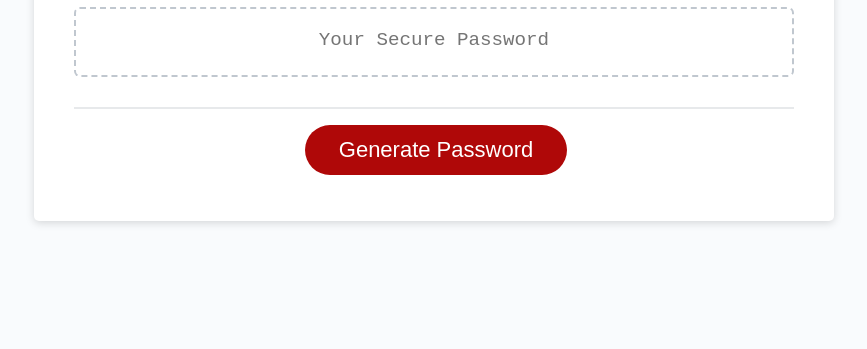
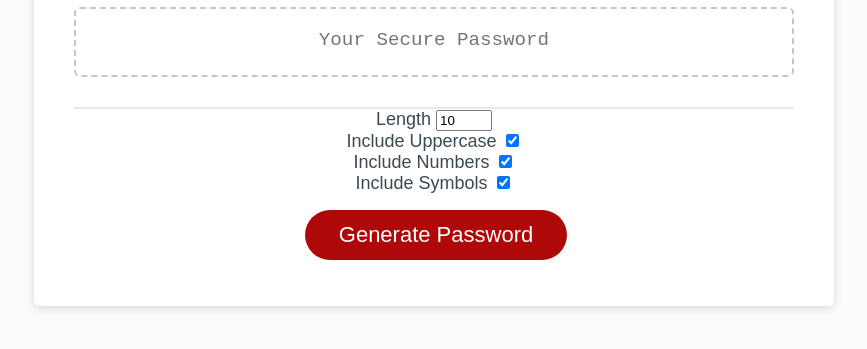
Before and after one commit to pdubya1632/Password-Generator, a plain HTML site: page Develop/index.html in a window 1280 px wide. Shown: the part 241-590 px from the top of the page, without its empty margins (206-1073 px from the left). Drawn offline with Linux system fonts and the light colour scheme.

Commit message:
create criteria form

```diff
--- a/Develop/index.html
+++ b/Develop/index.html
@@ -25,7 +25,29 @@
           ></textarea>
         </div>
         <div class="card-footer">
+        <form class="password-criteria">
+          <div class="option">
+            <label>Length</label>
+            <input type="number" id="length" min="8" max="28" value="10" />
+          </div>
+          <div class="option">
+            <label>Include Uppercase</label>
+            <input type="checkbox" id="uppercase" checked />
+          </div>
+          <div class="option">
+            <label>Include Numbers</label>
+            <input type="checkbox" id="numbers" checked />
+          </div>
+          <div class="option">
+            <label>Include Symbols</label>
+            <input type="checkbox" id="symbols" checked />
+          </div>
+
           <button id="generate" class="btn">Generate Password</button>
+
+        </form>
+
+
         </div>
       </div>
     </div>
```
